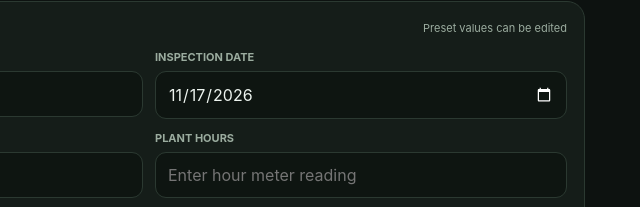
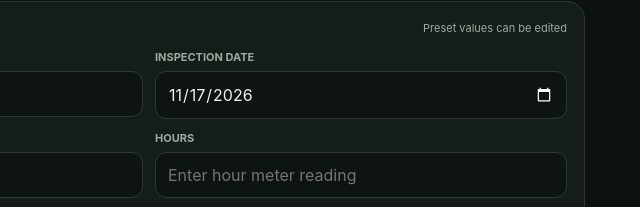
Before and after one commit to aka30art/checksheet, a plain HTML site: page index.html in a window 1280 px wide. Shown: the part 286-493 px from the top of the page, 491-1131 px from the left. Drawn offline with Linux system fonts and the light colour scheme.

Commit message:
Label the report hour meter field as HOURS

```diff
--- a/index.html
+++ b/index.html
@@ -43,7 +43,7 @@ footer{text-align:center;color:#65756a;font-size:10px;padding:15px 0 5px}
 <div class="field"><label for="operator">OPERATOR</label><input id="operator" value="Jan Janak" autocomplete="name"></div>
 <div class="field"><label for="date">INSPECTION DATE</label><input id="date" type="date"></div>
 <div class="field"><label for="plant">PLANT</label><input id="plant" value="Kiverco"></div>
-<div class="field"><label for="hours">PLANT HOURS</label><input id="hours" type="number" min="0" step="0.1" inputmode="decimal" placeholder="Enter hour meter reading"></div><div class="field"><label for="shift">SHIFT / NOTES (OPTIONAL)</label><input id="shift" placeholder="e.g. Day shift"></div>
+<div class="field"><label for="hours">HOURS</label><input id="hours" type="number" min="0" step="0.1" inputmode="decimal" placeholder="Enter hour meter reading"></div><div class="field"><label for="shift">SHIFT / NOTES (OPTIONAL)</label><input id="shift" placeholder="e.g. Day shift"></div>
 </div>
 <div class="progress-wrap"><div class="progress-head"><span>Inspection completion</span><strong id="progressText">0 / 65</strong></div><div class="track"><div class="fill" id="progressFill"></div></div></div>
 </section>
```
